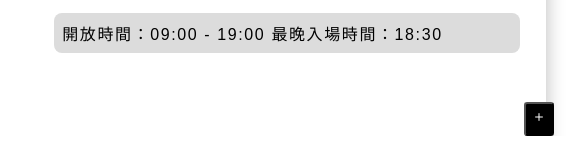
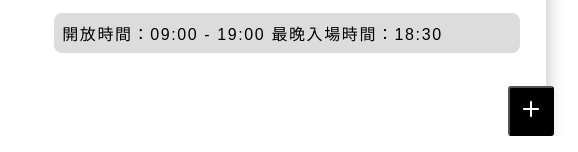
Before and after one commit to mandy13511/travel-plan, a React app: page / in a window 1280 px wide. Shown: the part 648-800 px from the top of the page, 702-1280 px from the left. Built offline with nearby package versions, Linux system fonts and the light colour scheme.

Commit message:
Revise scroll button style

```diff
--- a/src/Plan.js
+++ b/src/Plan.js
@@ -150,7 +150,7 @@ export default class Plan extends Component {
                 return <Attractions travel={item} />;
               });
             })}
-            <button className = "scroll"><IoIosAdd/></button>
+            <button className = "scroll"><IoIosAdd style={{ width: '2rem', height: '2rem' }}/></button>
           </div>
         </div>
       </div>
--- a/src/styles.scss
+++ b/src/styles.scss
@@ -57,6 +57,10 @@ button{
     position:fixed;
     bottom:1rem;
     right:1rem;
+  }
+
+  &:hover{
+    opacity: 0.5;
   }
 }
 
```
